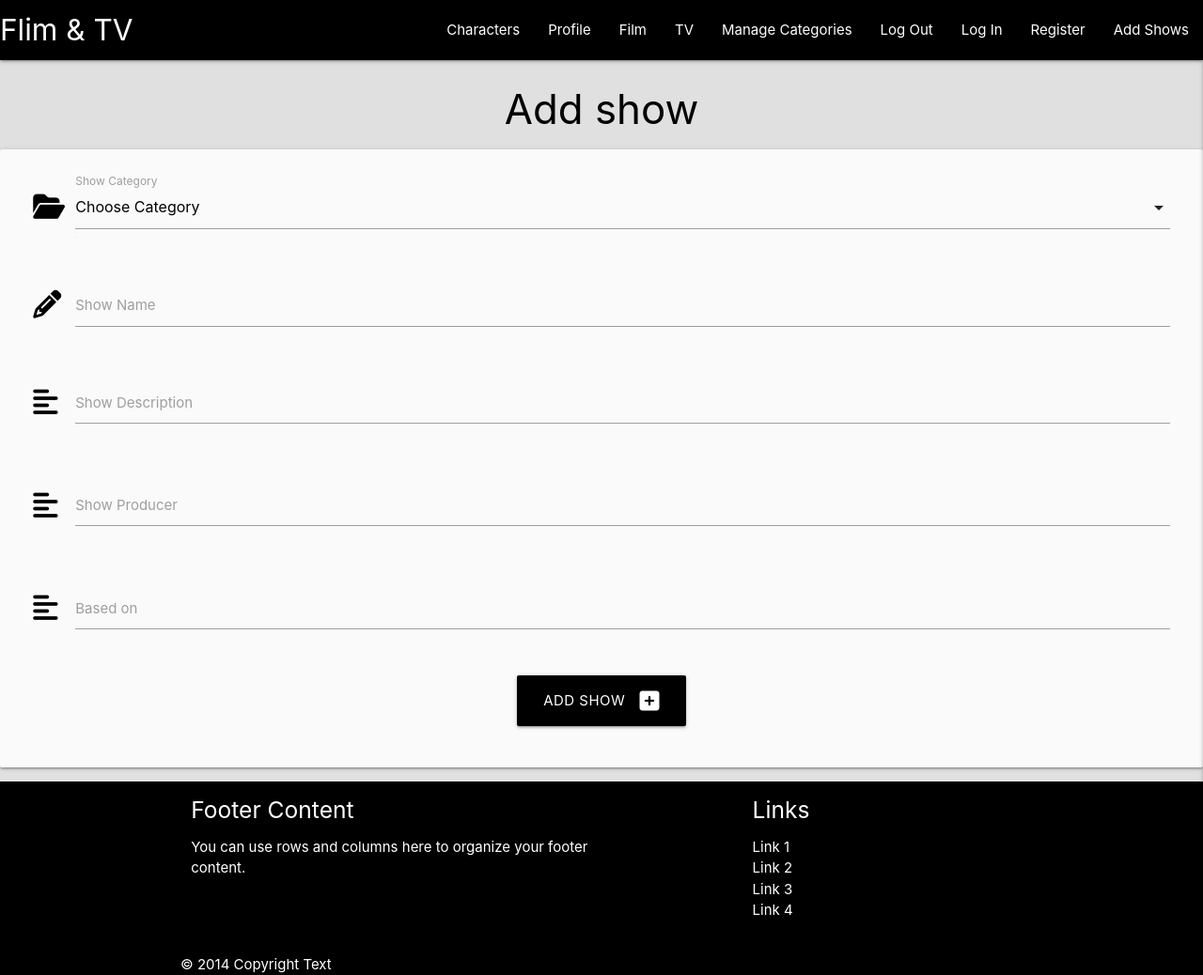
After one commit to struk49/films-and-tv-fan-page, a Flask app: page /add_show in a window 1280 px wide. The commit adds this page. Shown: the whole page at 94% size. Run offline with Flask 3, Linux system fonts and the light colour scheme; data that the repository does not hold is empty; some libraries are stand-ins or nearby versions.

Commit message:
added add show to app

```diff
--- a/app.py
+++ b/app.py
@@ -129,6 +129,25 @@ def signout():
     return redirect(url_for("signin"))
 
 
+@app.route("/add_show", methods=["GET", "POST"])
+def add_show():
+    if request.method == "POST":
+        show = {
+            "category_name": request.form.get("category_name"),
+            "show_name": request.form.get("show_name"),
+            "show_description": request.form.get("show_description"),
+            "show_producer": request.form.get("show_producer"),
+            "based_on": request.form.get("based_on"),
+            "posted_by": session["user"]
+        }
+        mongo.db.shows.insert_one(task)
+        flash("show successfully added")
+        return redirect(url_for('get_shows'))
+
+    categories = mongo.db.categories.find().sort("category_name", 1)
+    return render_template("add_show.html", categories=categories)
+
+
 if __name__ == "__main__":
     app.run(host=os.environ.get("IP"),
             port=int(os.environ.get("PORT")),
--- /dev/null
+++ b/templates/add_show.html
@@ -0,0 +1,73 @@
+{% extends "base.html" %}
+{% block content %}
+
+<h3 class="black-text center-align">Add show</h3>
+
+<div class="row card-panel grey lighten-5">
+    <form class="col s12" method="POST" action="{{ url_for('add_show') }}">
+        <!----category selection----->
+        <div class="row">
+            <div class="input-field col s12">
+                <i class="fas fa-folder-open prefix black-text"></i>
+                <select id="category_name" name="category_name" class="validate" required>
+                <option value="" disabled selected>Choose Category</option>
+                {% for category in categories %}
+                <option value="{{ category.category_name }}">{{ category.category_name }}</option>
+                {% endfor %}
+                </select>
+                <label for="category_name">Show Category</label>
+            </div>
+        </div>
+        <!----task name---->
+        <div class="row">
+            <div class="input-field col s12">
+                <i class="fas fa-pencil-alt prefix black-text"></i>
+                <input id="show_name" name="show_name" minlength="5" maxlength="50"
+                type="text" class="validate" required>
+                <label for="show_name">Show Name</label>
+            </div>
+            </div>
+            <!---task description--->
+            <div class="row">
+            <div class="input-field col s12">
+                <i class="fas fa-align-left prefix black-text"></i>
+                <textarea id="show_description" name="show_description" minlength="5"
+                maxlength="200" class="materialize-textarea validate" required></textarea>
+                <label for="show_description">Show Description</label>
+            </div>
+            </div>
+
+        <!---due date picker---->
+        <div class="row">
+            <div class="input-field col s12">
+                <i class="fas fa-align-left prefix black-text"></i>
+                <textarea id="show_producer" name="show_producer" minlength="5"
+                maxlength="200" class="materialize-textarea validate" required></textarea>
+                <label for="show_producer">Show Producer</label>
+            </div>
+            </div>
+
+        <!---is_urgent toggle--->
+        <div class="row">
+            <div class="input-field col s12">
+                <i class="fas fa-align-left prefix black-text"></i>
+                <textarea id="based_on" name="based_on" minlength="5"
+                maxlength="200" class="materialize-textarea validate" required></textarea>
+                <label for="based_on">Based on</label>
+            </div>
+            </div>
+
+
+        <!---submit button---->
+        <div class="row">
+            <div class="col s12 center-align">
+                <button type="submit" class="btn-large black white-text text-shadow">
+                    Add Show <i class="fas fa-plus-square right"></i>
+                </button>
+            </div>
+        </div>
+        </div>
+    </form>
+</div>
+
+{% endblock %}
--- a/templates/base.html
+++ b/templates/base.html
@@ -26,6 +26,7 @@
 					<li><a href="{{ url_for('signout') }}">Log Out</a></li>
 					<li><a href="{{ url_for('signin') }}">Log In</a></li>
 					<li><a href="{{ url_for('register') }}">Register</a></li>
+          <li><a href="{{ url_for('add_show') }}">Add Shows</a></li>
 				</ul>
 			</div>
 		</nav>
@@ -42,6 +43,7 @@
             <li><a href="{{ url_for('signout') }}">Log Out</a></li>
             <li><a href="{{ url_for('signin') }}">Log In</a></li>
             <li><a href="{{ url_for('register') }}">Register</a></li>
+            <li><a href="{{ url_for('add_show') }}">Add Shows</a></li>
 		</ul>
 	</header>
 
```
